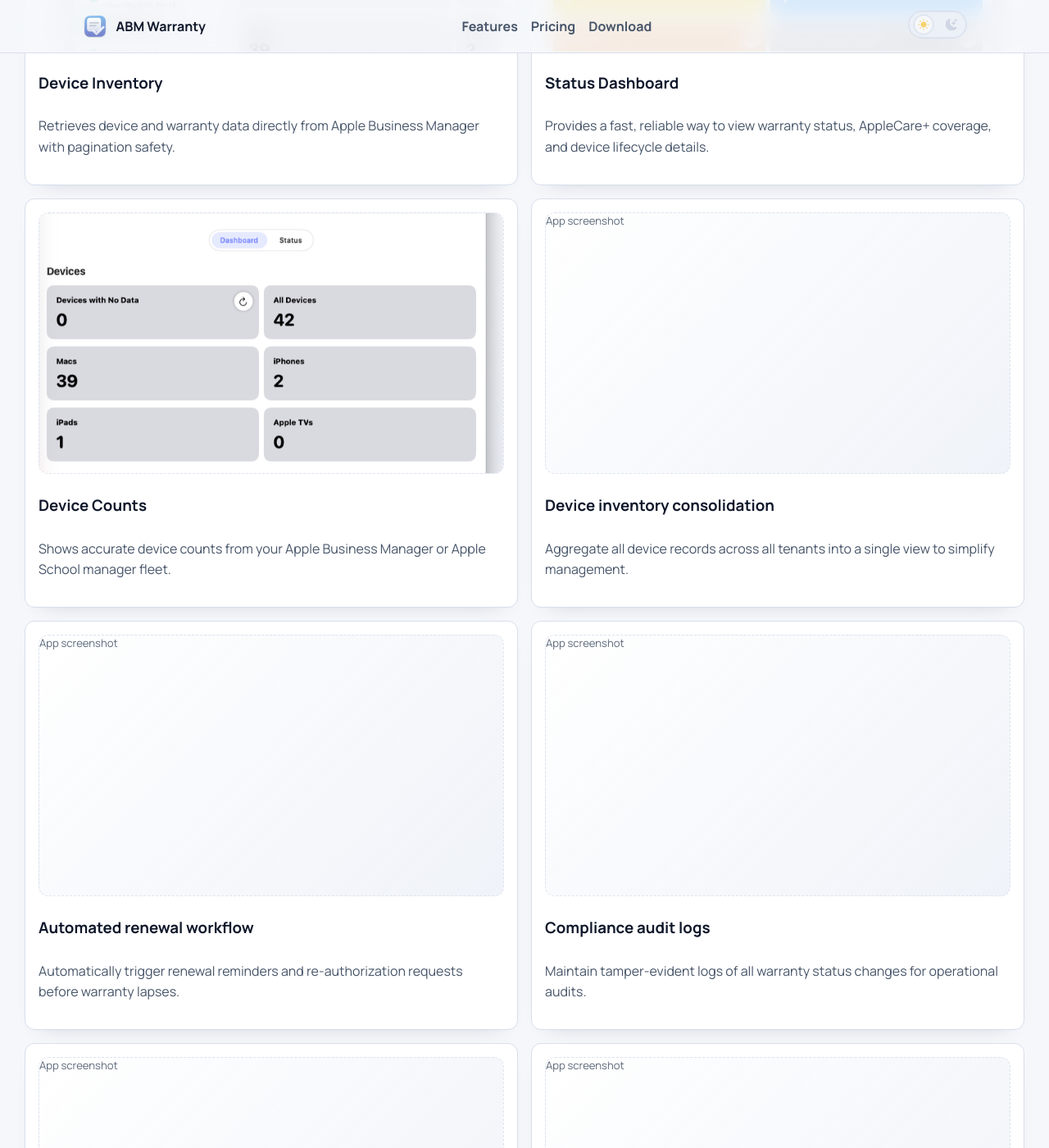
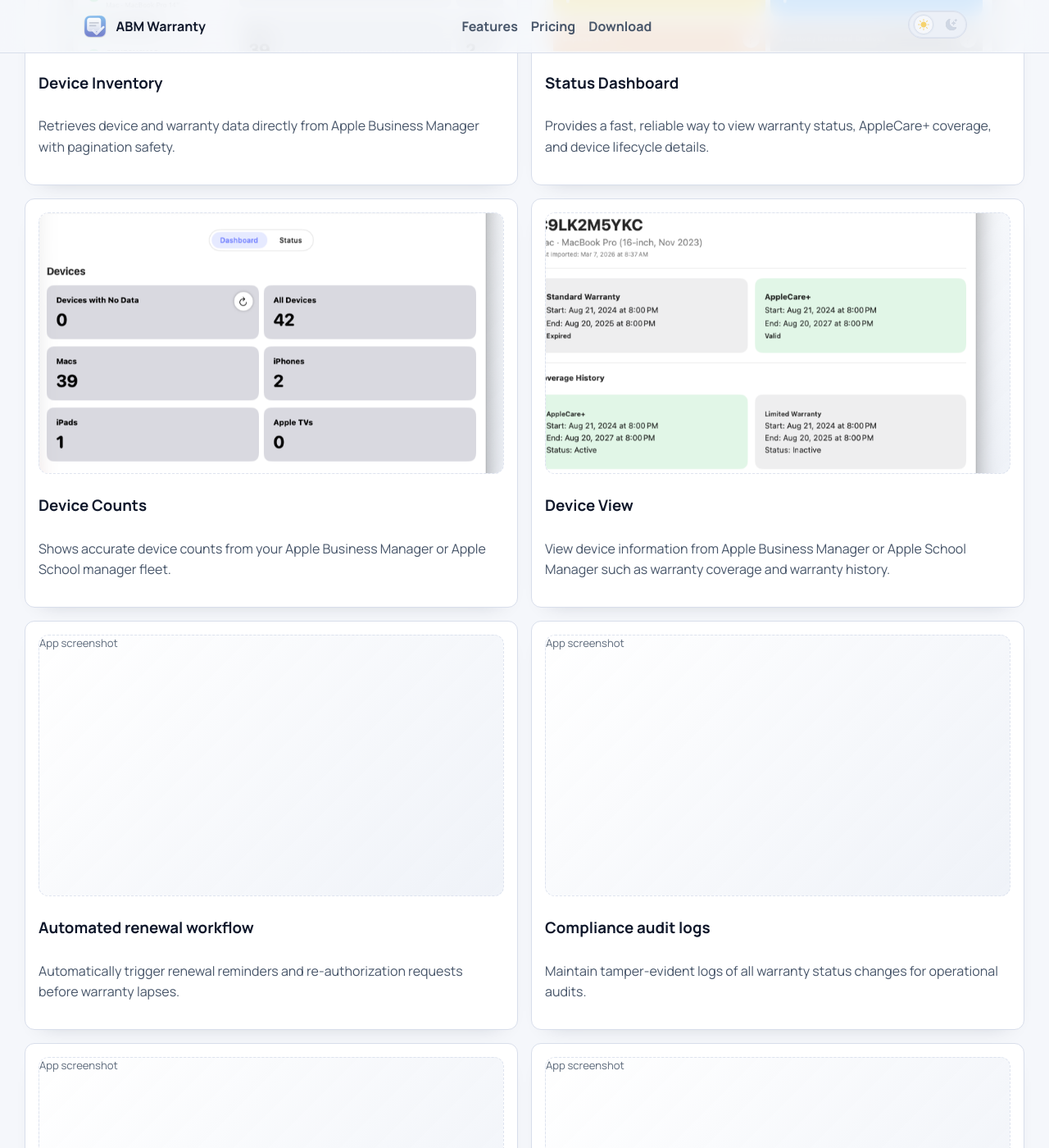
Before and after one commit to jonbrown21/abmwarranty, a Jekyll site: the page built from index.md, in a window 1280 px wide and 1400 px high, scrolled down 1142 px. Shown: the whole window at 82% size. Built offline with Jekyll 4.4.1, drawn with Linux system fonts in a browser that asks for light colours.

Commit message:
feat: add feature 4 Device View card with single theme image

```diff
--- a/_includes/sections/features.html
+++ b/_includes/sections/features.html
@@ -57,10 +57,19 @@
 
       <article class="abm-card feature-card">
         <div class="feature-screenshot" role="img" aria-label="Screenshot placeholder">
-          <span>App screenshot</span>
+          <img
+            id="feature-card-4-image"
+            src="{{ '/assets/images/home/screens/single.png' | relative_url }}"
+            data-light="{{ '/assets/images/home/screens/single.png' | relative_url }}"
+            data-dark="{{ '/assets/images/home/screens/single_dk.png' | relative_url }}"
+            alt="ABM Warranty device view from Apple Business Manager or Apple School Manager"
+            loading="lazy"
+            decoding="async"
+            width="1180"
+            height="700">
         </div>
-        <h3>Device inventory consolidation</h3>
-        <p>Aggregate all device records across all tenants into a single view to simplify management.</p>
+        <h3>Device View</h3>
+        <p>View device information from Apple Business Manager or Apple School Manager such as warranty coverage and warranty history.</p>
       </article>
 
       <article class="abm-card feature-card">
--- a/assets/css/main.css
+++ b/assets/css/main.css
@@ -544,9 +544,18 @@ html[data-theme='dark'] .theme-icon-light { color: #9ca9c0; opacity: 0.35; }
   translate: 20px -60px;
 }
 
+.feature-card #feature-card-4-image {
+  object-fit: cover;
+  object-position: center right;
+  transform: scale(1.45);
+  transform-origin: center right;
+  translate: 0 0;
+}
+
 .feature-card:hover #feature-card-1-image,
 .feature-card:hover #feature-card-2-image,
-.feature-card:hover #feature-card-3-image {
+.feature-card:hover #feature-card-3-image,
+.feature-card:hover #feature-card-4-image {
   transform: scale(1.5);
 }
 
```
Also changed, not shown: assets/images/home/screens/single.png (added), assets/images/home/screens/single_dk.png (added).
